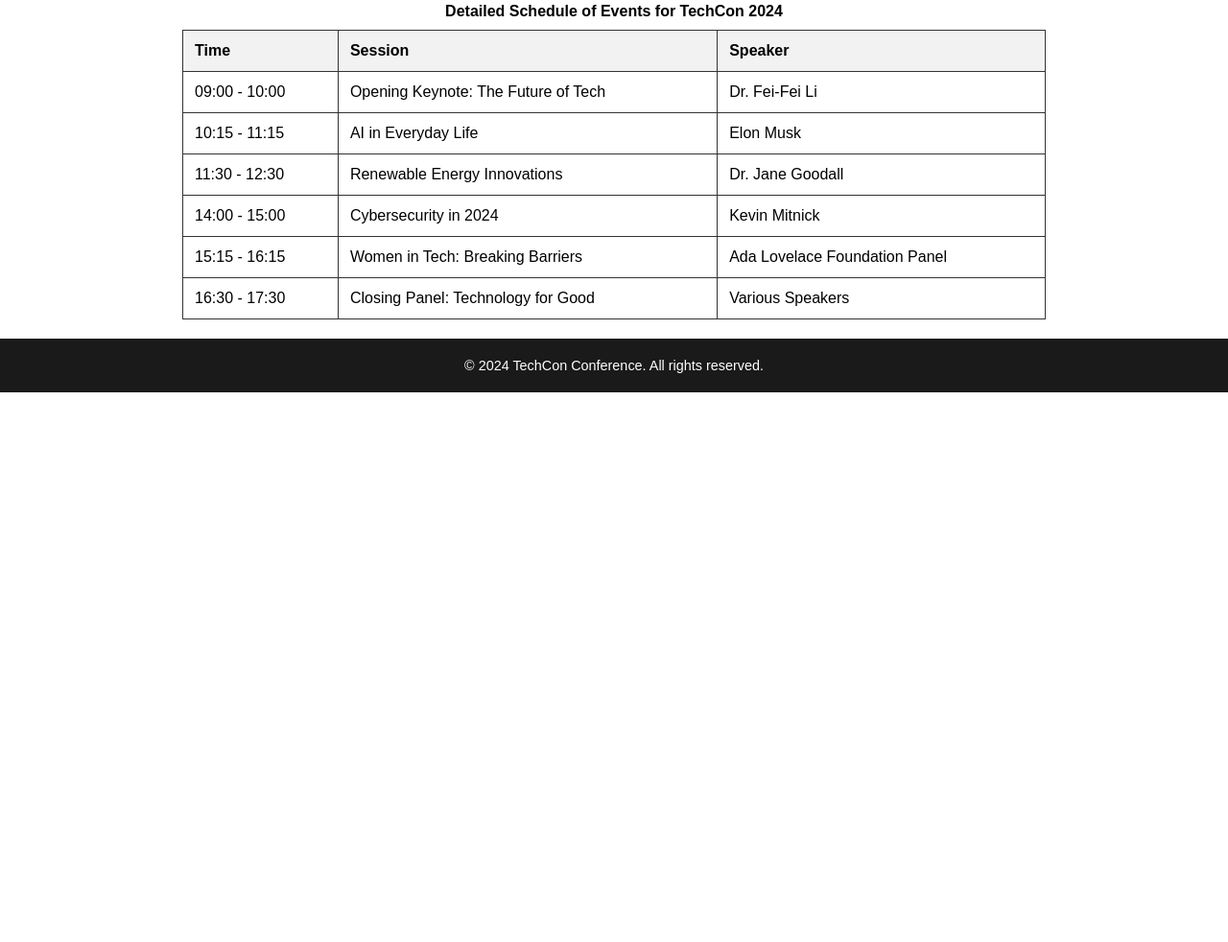
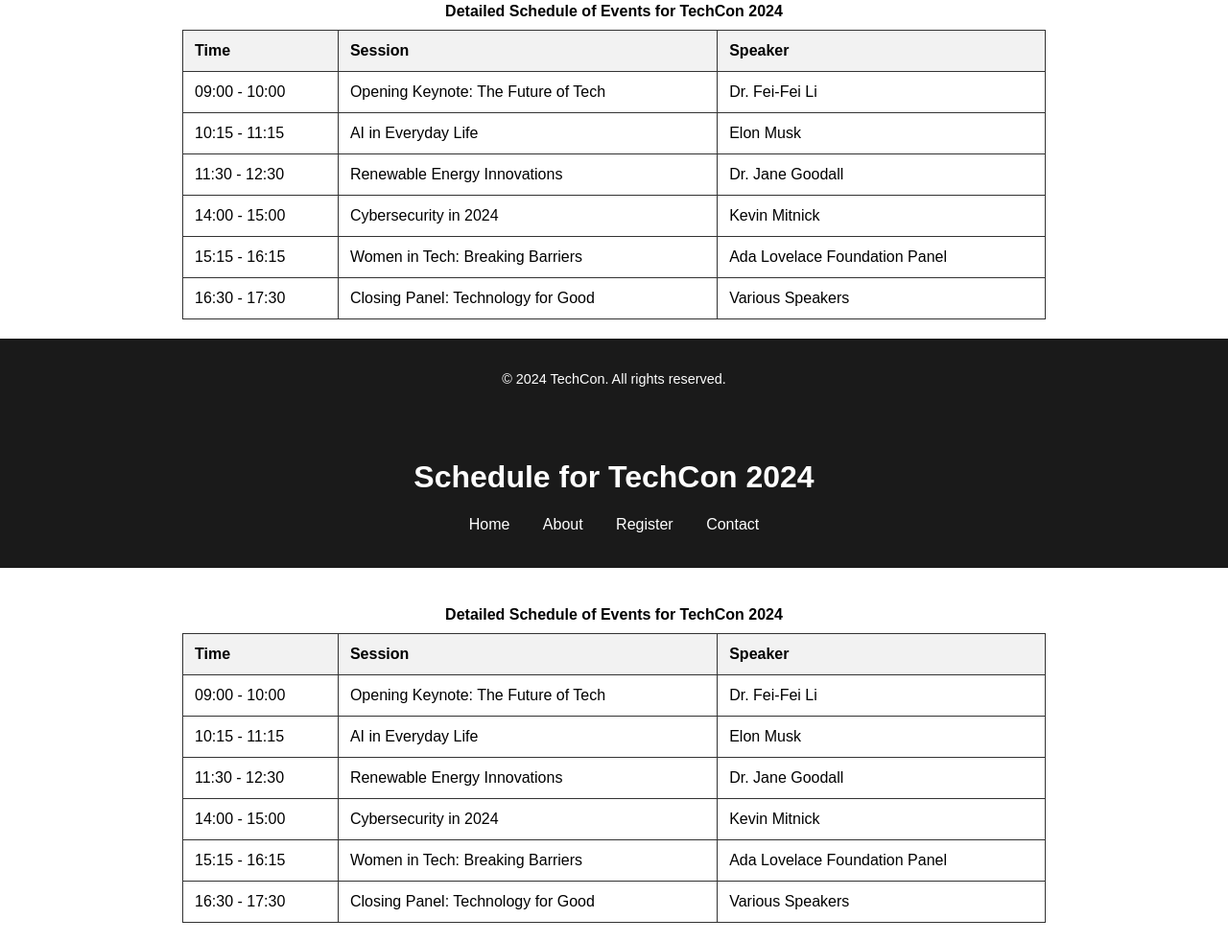
Before and after one commit to assia04702/TechCon_HTML, a plain HTML site: page techcon_website/schedule.html in a window 1280 px wide. Shown: the part 191-1173 px from the top of the page at 96% size. Before the commit the page ends 800 px from the top, so only its background shows below. Drawn offline with Linux system fonts and the light colour scheme.

Commit message:
Add Schedule page with detailed timetable for TechCon 2024

```diff
--- a/techcon_website/schedule.html
+++ b/techcon_website/schedule.html
@@ -118,7 +118,126 @@
 
     <!-- Footer -->
     <footer>
-        &copy; 2024 TechCon Conference. All rights reserved.
+        <p>&copy; 2024 TechCon. All rights reserved.</p>
     </footer>
 </body>
 </html>
+<!DOCTYPE html>
+<html lang="en">
+<head>
+    <meta charset="UTF-8">
+    <meta name="viewport" content="width=device-width, initial-scale=1.0">
+    <title>Schedule for TechCon 2024</title>
+    <style>
+        body {
+            font-family: Arial, sans-serif;
+            margin: 0;
+            padding: 0;
+        }
+        header, footer {
+            background-color: #1a1a1a;
+            color: #fff;
+            padding: 20px;
+            text-align: center;
+        }
+        nav ul {
+            list-style: none;
+            padding: 0;
+        }
+        nav ul li {
+            display: inline-block;
+            margin: 0 15px;
+        }
+        nav ul li a {
+            color: #fff;
+            text-decoration: none;
+        }
+        main {
+            padding: 20px;
+            max-width: 900px;
+            margin: 0 auto;
+        }
+        table {
+            width: 100%;
+            border-collapse: collapse;
+            margin-top: 20px;
+        }
+        caption {
+            caption-side: top;
+            font-weight: bold;
+            margin-bottom: 10px;
+        }
+        th, td {
+            border: 1px solid #333;
+            padding: 12px;
+            text-align: left;
+        }
+        th {
+            background-color: #f2f2f2;
+        }
+        footer {
+            font-size: 0.9em;
+        }
+    </style>
+</head>
+<body>
+    <!-- Header -->
+    <header>
+        <h1>Schedule for TechCon 2024</h1>
+        <nav>
+            <ul>
+                <li><a href="index.html">Home</a></li>
+                <li><a href="about.html">About</a></li>
+                <li><a href="register.html">Register</a></li>
+                <li><a href="contact.html">Contact</a></li>
+            </ul>
+        </nav>
+    </header>
+
+    <!-- Main Content -->
+    <main>
+        <table>
+            <caption>Detailed Schedule of Events for TechCon 2024</caption>
+            <thead>
+                <tr>
+                    <th scope="col">Time</th>
+                    <th scope="col">Session</th>
+                    <th scope="col">Speaker</th>
+                </tr>
+            </thead>
+            <tbody>
+                <tr>
+                    <td>09:00 - 10:00</td>
+                    <td>Opening Keynote: The Future of Tech</td>
+                    <td>Dr. Fei-Fei Li</td>
+                </tr>
+                <tr>
+                    <td>10:15 - 11:15</td>
+                    <td>AI in Everyday Life</td>
+                    <td>Elon Musk</td>
+                </tr>
+                <tr>
+                    <td>11:30 - 12:30</td>
+                    <td>Renewable Energy Innovations</td>
+                    <td>Dr. Jane Goodall</td>
+                </tr>
+                <tr>
+                    <td>14:00 - 15:00</td>
+                    <td>Cybersecurity in 2024</td>
+                    <td>Kevin Mitnick</td>
+                </tr>
+                <tr>
+                    <td>15:15 - 16:15</td>
+                    <td>Women in Tech: Breaking Barriers</td>
+                    <td>Ada Lovelace Foundation Panel</td>
+                </tr>
+                <tr>
+                    <td>16:30 - 17:30</td>
+                    <td>Closing Panel: Technology for Good</td>
+                    <td>Various Speakers</td>
+                </tr>
+            </tbody>
+        </table>
+    </main>
+
+    <!-- Footer -->
```
